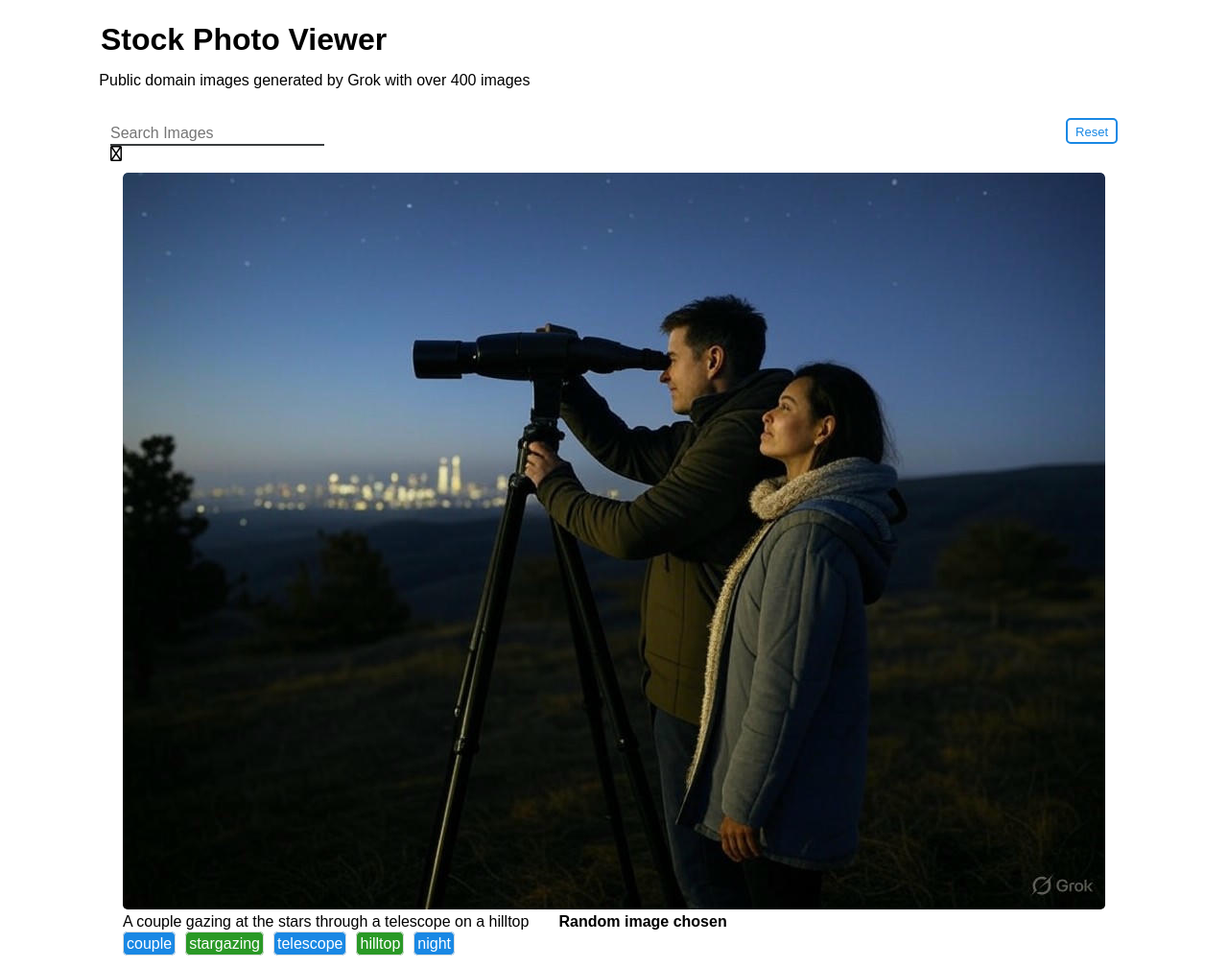
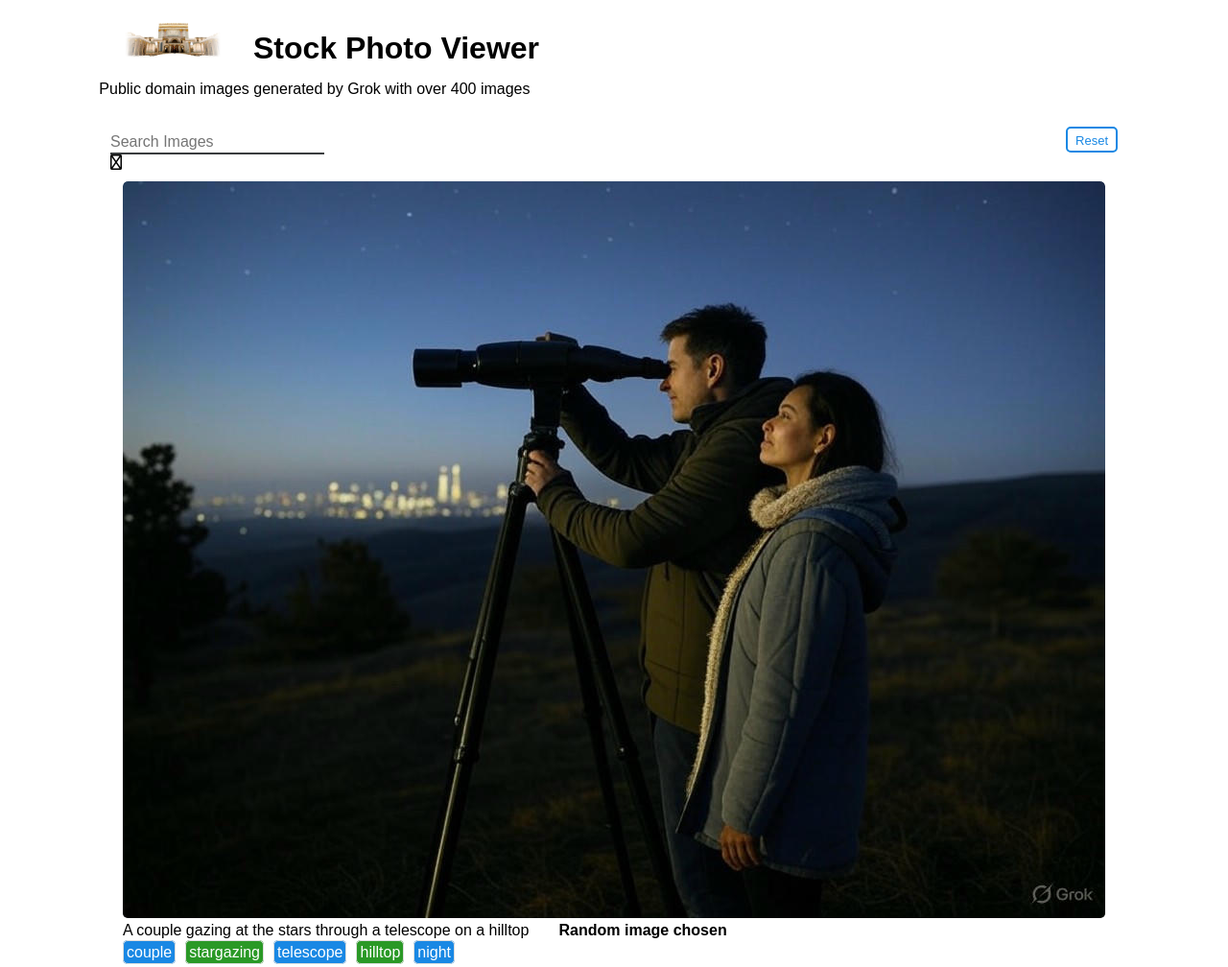
Before and after one commit to forthtemple/imagegallery, a plain HTML site: page index.html in a window 1280 px wide. Shown: the whole page at 96% size. Drawn offline with Linux system fonts and the light colour scheme; a script that the page names is missing.

Commit message:
added logo

```diff
--- a/index.html
+++ b/index.html
@@ -16,7 +16,7 @@
     <header class="header">
         <div class="header__wrap">
             <div class="header__wrap__title">
-                <h1>Stock Photo Viewer</h1>
+                <h1><a  href="https://www.forthtemple.com"><img width='150' src='forthtemple.png'></a> Stock Photo Viewer </h1>
                 &nbsp;&nbsp;&nbsp;Public domain images generated by Grok with over 400 images
             </div>
         </div>
```
Also changed, not shown: forthtemple.png (added).
